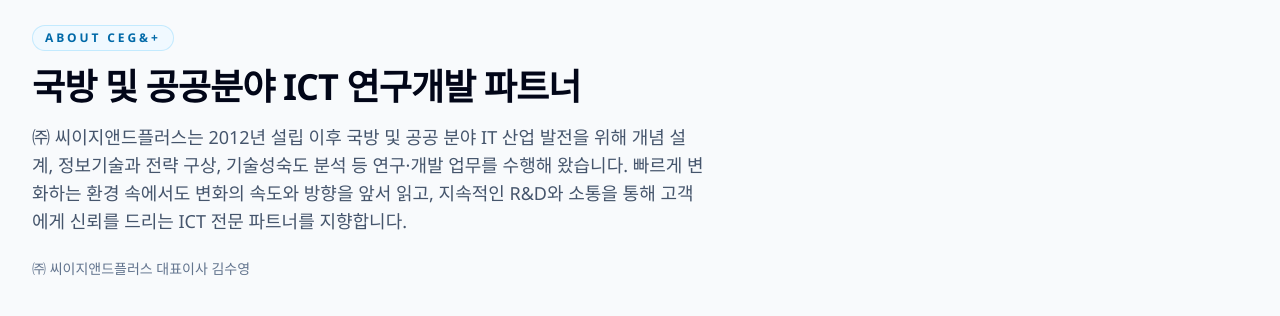
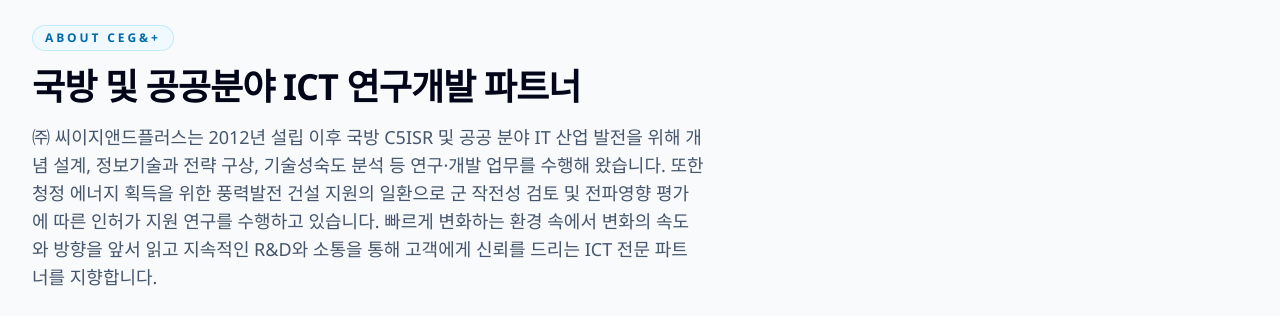
Before and after one commit to giuhyoung/ceg_website, a React (Vite) app: page / in a window 1280 px wide. Shown: the part 940-1256 px from the top of the page. Built offline with nearby package versions, Linux system fonts and the light colour scheme; a web font is replaced by a local one.

Commit message:
소개글 변경

```diff
--- a/src/App.jsx
+++ b/src/App.jsx
@@ -136,7 +136,7 @@
             <SectionTitle
               eyebrow="About CEG&+"
               title="국방 및 공공분야 ICT 연구개발 파트너"
-              description="㈜ 씨이지앤드플러스는 2012년 설립 이후 국방 및 공공 분야 IT 산업 발전을 위해 개념 설계, 정보기술과 전략 구상, 기술성숙도 분석 등 연구·개발 업무를 수행해 왔습니다. 빠르게 변화하는 환경 속에서도 변화의 속도와 방향을 앞서 읽고, 지속적인 R&D와 소통을 통해 고객에게 신뢰를 드리는 ICT 전문 파트너를 지향합니다."
+              description="㈜ 씨이지앤드플러스는 2012년 설립 이후 국방 C5ISR 및 공공 분야 IT 산업 발전을 위해 개념 설계, 정보기술과 전략 구상, 기술성숙도 분석 등 연구·개발 업무를 수행해 왔습니다. 또한 청정 에너지 획득을 위한 풍력발전 건설 지원의 일환으로 군 작전성 검토 및 전파영향 평가에 따른 인허가 지원 연구를 수행하고 있습니다. 빠르게 변화하는 환경 속에서 변화의 속도와 방향을 앞서 읽고 지속적인 R&D와 소통을 통해 고객에게 신뢰를 드리는 ICT 전문 파트너를 지향합니다."
             />
             <p className="mt-6 text-sm font-medium text-slate-500">
               ㈜ 씨이지앤드플러스 대표이사 김수영
```
